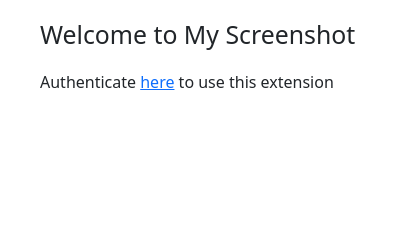
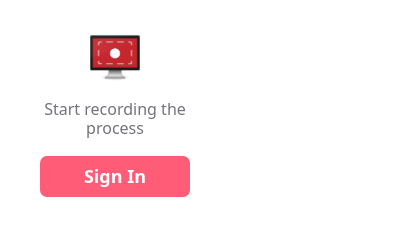
Before and after one commit to hhovakimyanCircus/my-screenshot-extension, a browser extension: page popup/index.html in a window 400 px wide. Drawn offline with Linux system fonts and the light colour scheme.

Commit message:
Redesign Sign In screen

```diff
--- a/popup/index.css
+++ b/popup/index.css
@@ -1,5 +1,6 @@
 body {
-    width: 400px;
+    width: 230px;
+    background: #fff;
 }
 
 button {
@@ -11,17 +12,44 @@ button {
 }
 
 .innerContent {
-    padding: 20px 40px;
+    padding: 32px 40px;
+    display: flex;
+    flex-direction: column;
+    align-items: center;
+}
+
+.logo {
+    display: block;
+}
+
+.authenticateSection {
+    margin-top: 18px;
+}
+
+.authenticateSection p {
+    color: #74737A;
+    text-align: center;
+    margin-bottom: 18px;
+    font-weight: 400;
+    line-height: 19px;
+}
+
+.authenticateSection .signInBtn {
+    background: #FF5C77;
+    color: #fff;
+    font-size: 18px;
+    font-weight: bold;
+    text-decoration: none;
+    display: block;
+    border-radius: 7px;
+    padding: 7px 37px;
+    text-align: center;
 }
 
 .actionButtons {
     display: flex;
     justify-content: space-between;
     padding: 10px 0;
-}
-
-.authenticateSection {
-    margin-top: 20px;
 }
 
 #recordingSection {
--- a/popup/index.html
+++ b/popup/index.html
@@ -6,9 +6,10 @@
     </head>
     <body>
         <div class="innerContent">
-            <h2>Welcome to My Screenshot</h2>
+            <img src="/images/logo.png" alt="logo" width="50" height="50" class="logo" />
             <div id="authenticateSection" class="authenticateSection">
-                <p>Authenticate <a href="https://screenshoter-dfcd1.web.app" target="_blank">here</a> to use this extension</p>
+                <p>Start recording the process</p>
+                <a href="https://screenshoter-dfcd1.web.app" target="_blank" class="signInBtn">Sign In</a>
             </div>
             <div class="actionButtons">
                 <button id="startRecordingBtn" class="btn btn-success hidden">Start Recording</button>
```
Also changed, not shown: images/logo.png (added).
